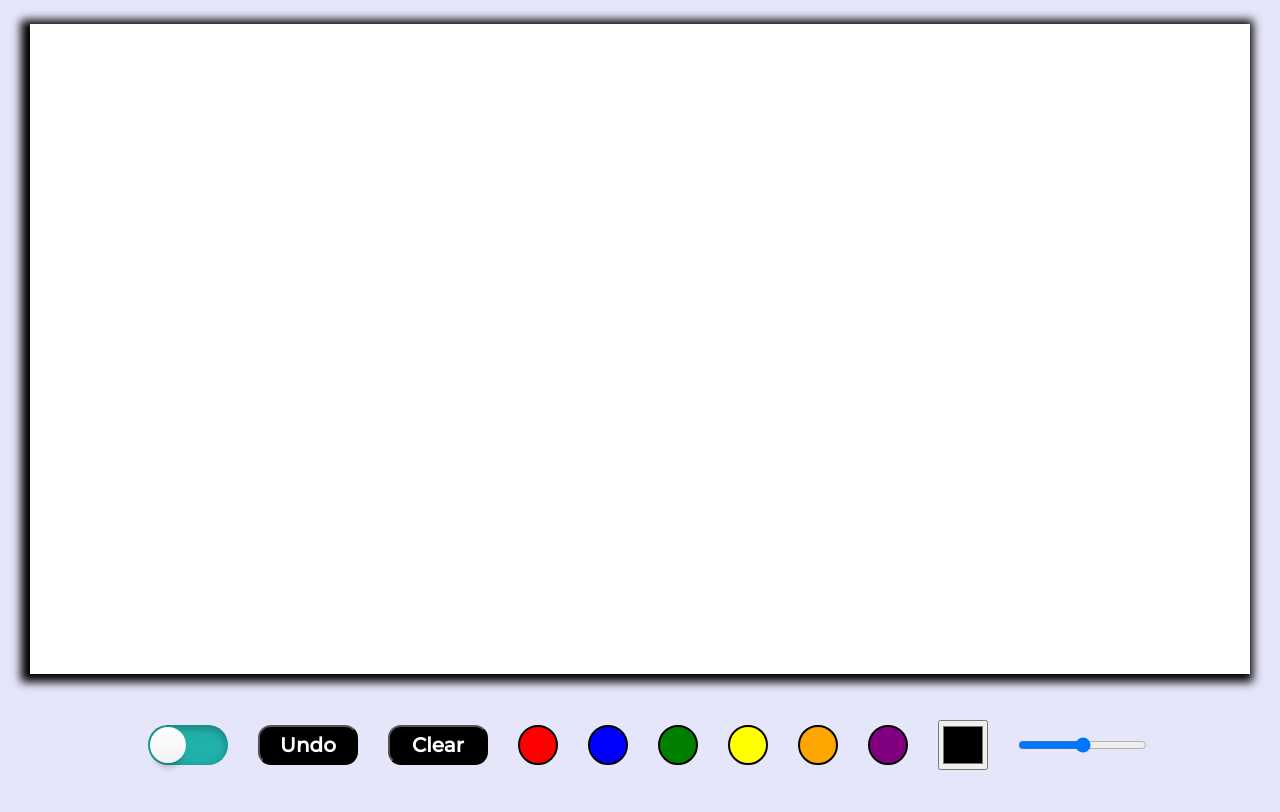
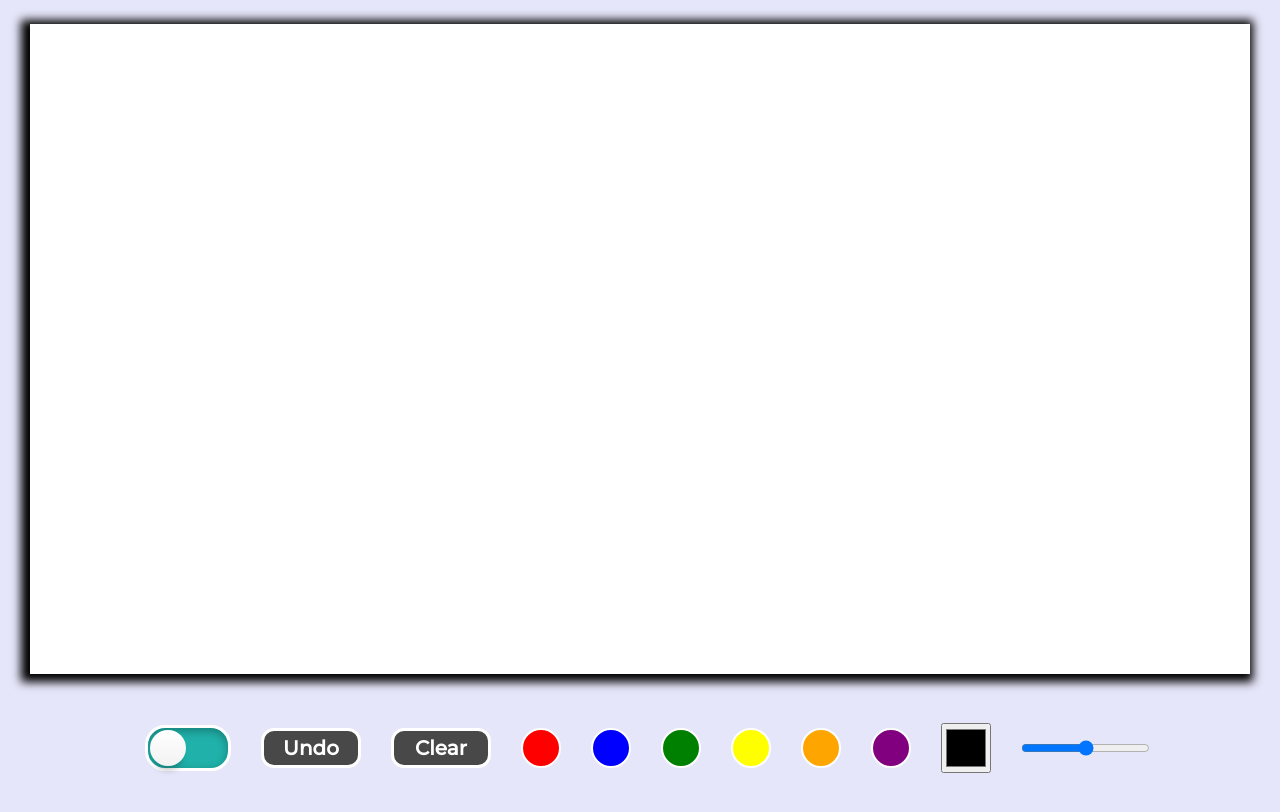
Before and after one commit to vjards/drawing-app, a plain HTML site: page index.html in a window 1280 px wide. Shown: the part 118-930 px from the top of the page. Drawn offline with Linux system fonts and the light colour scheme.

Commit message:
Updated dark mode css settings and connected settings to toggle switch

```diff
--- a/css/styles.css
+++ b/css/styles.css
@@ -1,3 +1,4 @@
+/*GO PICASSO LIGHT MODE SETTINGS*/
 body{
     background-color:lavender;
     margin:0;
@@ -7,11 +8,14 @@ body{
     font-size: 20px;
 }
 
+/*GO PICASSO DARK MODE SETTINGS*/
 body.dark-mode{
     background-color:black;
+}
+
+body.dark-mode h1{
     color:white;
 }
-
 
 canvas{
     box-shadow: -3px 2px 9px 6px black;
@@ -40,7 +44,7 @@ h1{
     display: inline-block;
     box-sizing:border-box;
     border-radius: 50%;
-    border:2px solid black;
+    border:2px solid white;
     align-self:center;
     margin:0 15px;
 }
@@ -50,7 +54,8 @@ h1{
     width:100px;
     height:40px;
     cursor:pointer;
-    background-color: black;
+    background-color: rgb(73, 72, 72);
+    border:3px solid white;
     border-radius:13px;
     font-family: 'Montserrat', sans-serif;
     color:white;
@@ -59,6 +64,7 @@ h1{
     margin:0 15px;
 }
 
+/*HIDES THE CHECKBOX*/
  .switch input{
     opacity:0;
 }
@@ -69,10 +75,12 @@ h1{
     height: 40px;
     margin:0 15px 30px 30px;
     background:lightseagreen;
+    border:3px solid white;
     align-self:center;
     position:relative;
     border-radius:20px;
     box-shadow: inset 0 3px 10px rgba(0,0,0,.3);
+    cursor: pointer;
 }
 
 /*toggle button*/
@@ -84,8 +92,10 @@ h1{
     background: linear-gradient(white, #f2f2f2);
     left:2px;
     top:2px;
+
     /*animates the button*/
     transition:all 150ms ease-out;
+
     border-radius:50%;
     box-shadow:0 8px 6px -4px rgba(0,0,0, .25);
 }
```
Also changed, not shown: index.html (+1 -1 lines).
